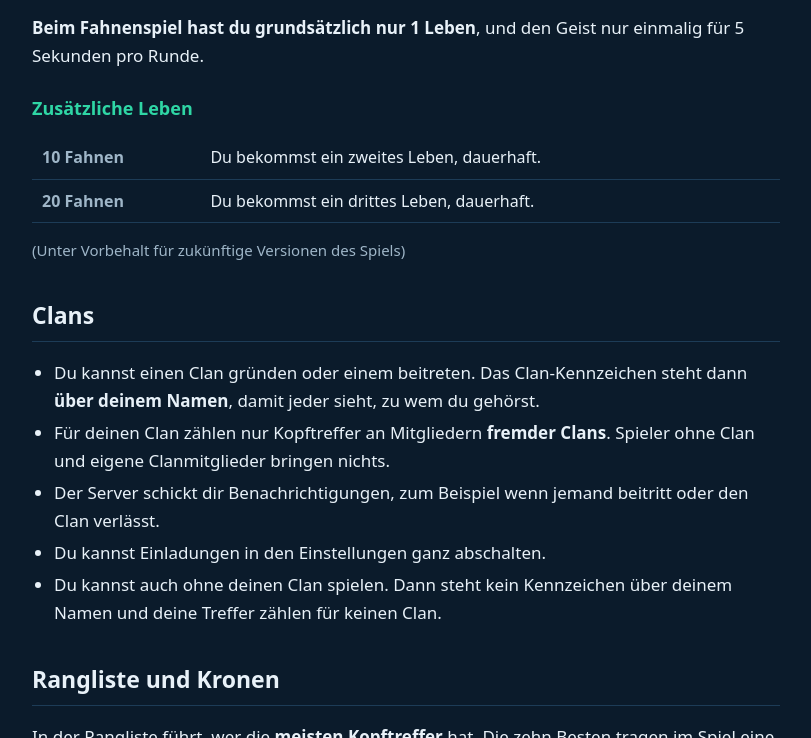
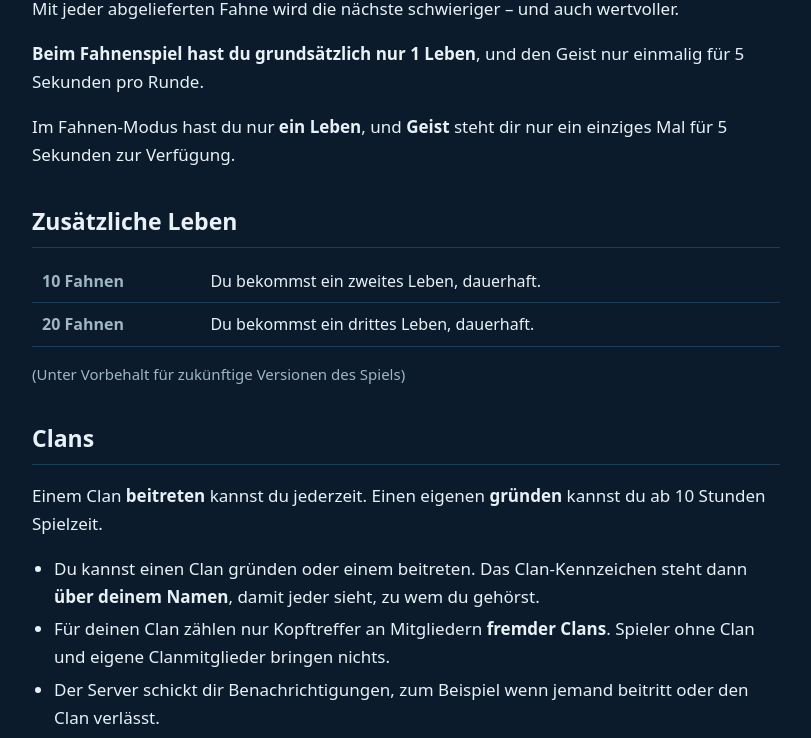
Before and after one commit to Sixtron/SplashWorm, a plain HTML site: page anleitung.html in a window 1280 px wide. Shown: the part 1982-2720 px from the top of the page, without its empty margins (234-1045 px from the left). Drawn offline with Linux system fonts and the light colour scheme.

Commit message:
Add files via upload

```diff
--- a/anleitung.html
+++ b/anleitung.html
@@ -54,7 +54,7 @@
   benutzen kannst. Beides l&auml;sst sich im Shop verbessern.
 </p>
 
-<h3>Knöpfe anpassen</h3>
+<h2>Knöpfe anpassen</h2>
 <ul>
   <li><strong>Handy:</strong> In den Einstellungen kannst du jeden der vier Knöpfe frei
       verschieben und seine Größe &auml;ndern.</li>
@@ -104,7 +104,12 @@
   einmalig f&uuml;r 5 Sekunden pro Runde.
 </p>
 
-<h3>Zus&auml;tzliche Leben</h3>
+<p>
+  Im Fahnen-Modus hast du nur <strong>ein Leben</strong>, und <strong>Geist</strong> steht dir
+  nur ein einziges Mal f&uuml;r 5 Sekunden zur Verf&uuml;gung.
+</p>
+
+<h2>Zus&auml;tzliche Leben</h2>
 <table>
   <tr><th>10 Fahnen</th><td>Du bekommst ein zweites Leben, dauerhaft.</td></tr>
   <tr><th>20 Fahnen</th><td>Du bekommst ein drittes Leben, dauerhaft.</td></tr>
@@ -114,6 +119,10 @@
 </p>
 
 <h2>Clans</h2>
+<p>
+  Einem Clan <strong>beitreten</strong> kannst du jederzeit. Einen eigenen
+  <strong>gr&uuml;nden</strong> kannst du ab 10 Stunden Spielzeit.
+</p>
 <ul>
   <li>Du kannst einen Clan gr&uuml;nden oder einem beitreten. Das Clan-Kennzeichen steht dann
       <strong>&uuml;ber deinem Namen</strong>, damit jeder sieht, zu wem du geh&ouml;rst.</li>
```
Also changed, not shown: en/guide.html (+9 -0 lines), en/index.html (+1 -1 lines), index.html (+1 -1 lines).
